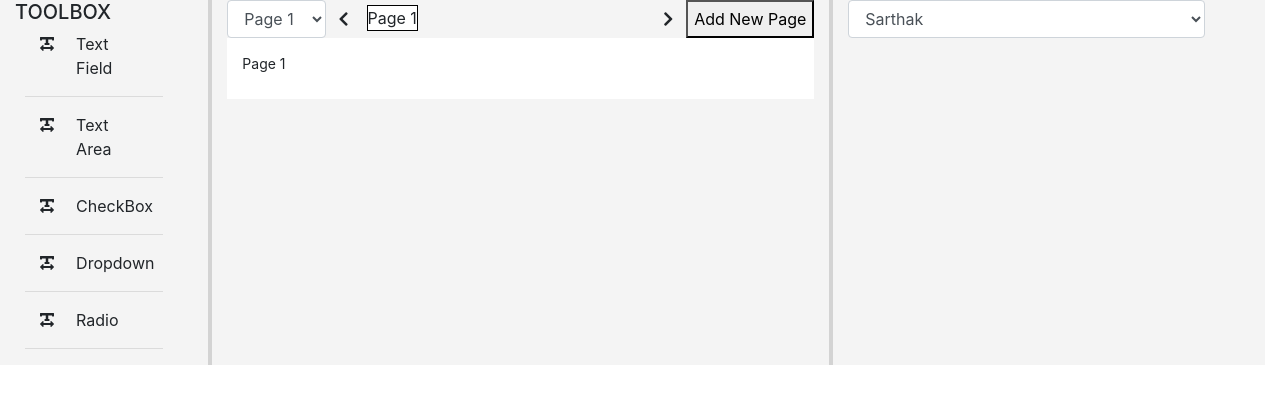
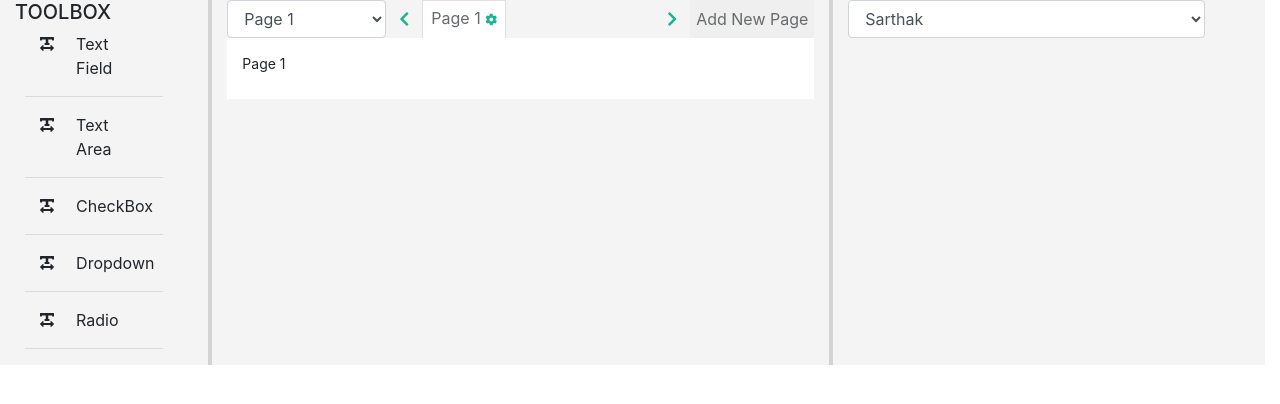
Before and after one commit to SarthakSam/survey-maker, an Angular app: page / in a window 1280 px wide. Shown: the top 404 px of the page. Built offline with nearby package versions, Linux system fonts and the light colour scheme.

Commit message:
pages-tab css added

```diff
--- a/src/app/survey/pages-tab/pages-tab.component.css
+++ b/src/app/survey/pages-tab/pages-tab.component.css
@@ -1,19 +1,28 @@
 nav {
     display: flex;
+    height: 38px;
+    color: #676a6c;
+    font-weight: 400;
 }
 
 .addBtn {
     /* flex: 1; */
     width: fit-content;
+    border: #eadede;
+    color: #676a6c
+}
+
+.btn {
+    color: #1ab394;
 }
 
 select {
-    flex: 1;
+    /* flex: 1; */
+    width: fit-content;
 }
 
 .carousel-container {
     flex: 4;
-    /* background-color: green; */
     overflow: hidden;
 }
 
@@ -22,16 +31,29 @@ select {
     position: relative;
     width: 100%;
     transition: transform 1000ms ease;
+    height: 100%;
 }
 
 .page {
     width: max-content;
     display: inline-block;
     position: absolute;
-    border: 1px solid black;
-    margin: 5px;
+    border: 1px solid #eadede;
+    border-bottom: none;
+    cursor: pointer;
+    padding: 5px 8px;
+    margin: 0;
+    height: -webkit-fill-available;
 }
 
 .active {
     background-color: white;
 }
+
+.active .fa-cog{
+    color: #1ab394;
+}
+
+.fa-cog {
+    font-size: 12px;
+}
--- a/src/app/survey/pages-tab/pages-tab.component.html
+++ b/src/app/survey/pages-tab/pages-tab.component.html
@@ -12,6 +12,7 @@
       <ul class="carousel">
         <li class="page"  *ngFor = " let page of pagesList; let i = index" [ngClass] = "{ 'active': currentPage === i, 'carouselHead': carouselHead == i }"  (click) = "changePage(i)">
           {{ page.title }}
+          <i class="fas fa-cog"></i>
         </li>
       </ul>
   </div>
--- a/src/app/survey/pages-tab/pages-tab.component.ts
+++ b/src/app/survey/pages-tab/pages-tab.component.ts
@@ -36,7 +36,7 @@ export class PagesTabComponent implements OnInit {
     let pagesHTMLElem = document.querySelectorAll('.page');
     pagesHTMLElem.forEach( (page: HTMLElement) => {
       page.style.left = position + 'px';
-      position += page.getBoundingClientRect().width + 10;
+      position += page.getBoundingClientRect().width;
     })
   }
 
```
